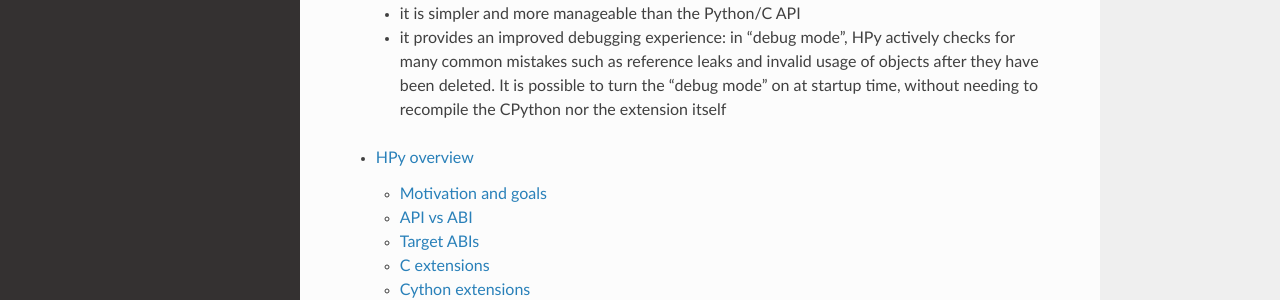
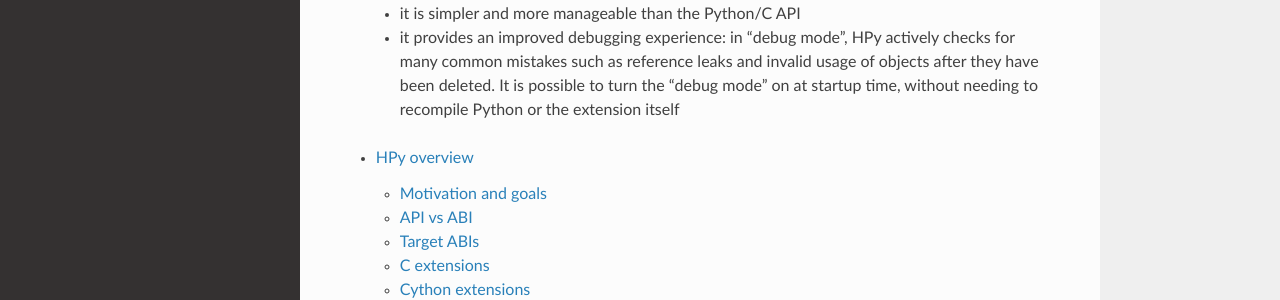
Before and after one commit to hpyproject/hpy, a Sphinx documentation site: the page built from docs/index.rst, in a window 1280 px wide and 900 px high. Shown: the part 518-818 px from the top of the window. Built offline with Sphinx 7.4.7 and the Read the Docs theme 2.0.0, drawn with Linux system fonts in a browser that asks for light colours.

Commit message:
Remove unnecessarily specific Python reference and tweak slightly odd grammar.

```diff
--- a/docs/index.rst
+++ b/docs/index.rst
@@ -30,8 +30,8 @@
   - it provides an improved debugging experience: in "debug mode", HPy
     actively checks for many common mistakes such as reference leaks and
     invalid usage of objects after they have been deleted. It is possible to
-    turn the "debug mode" on at startup time, without needing to recompile the
-    CPython nor the extension itself
+    turn the "debug mode" on at startup time, without needing to recompile
+    Python or the extension itself
 
 
 .. toctree::
```
